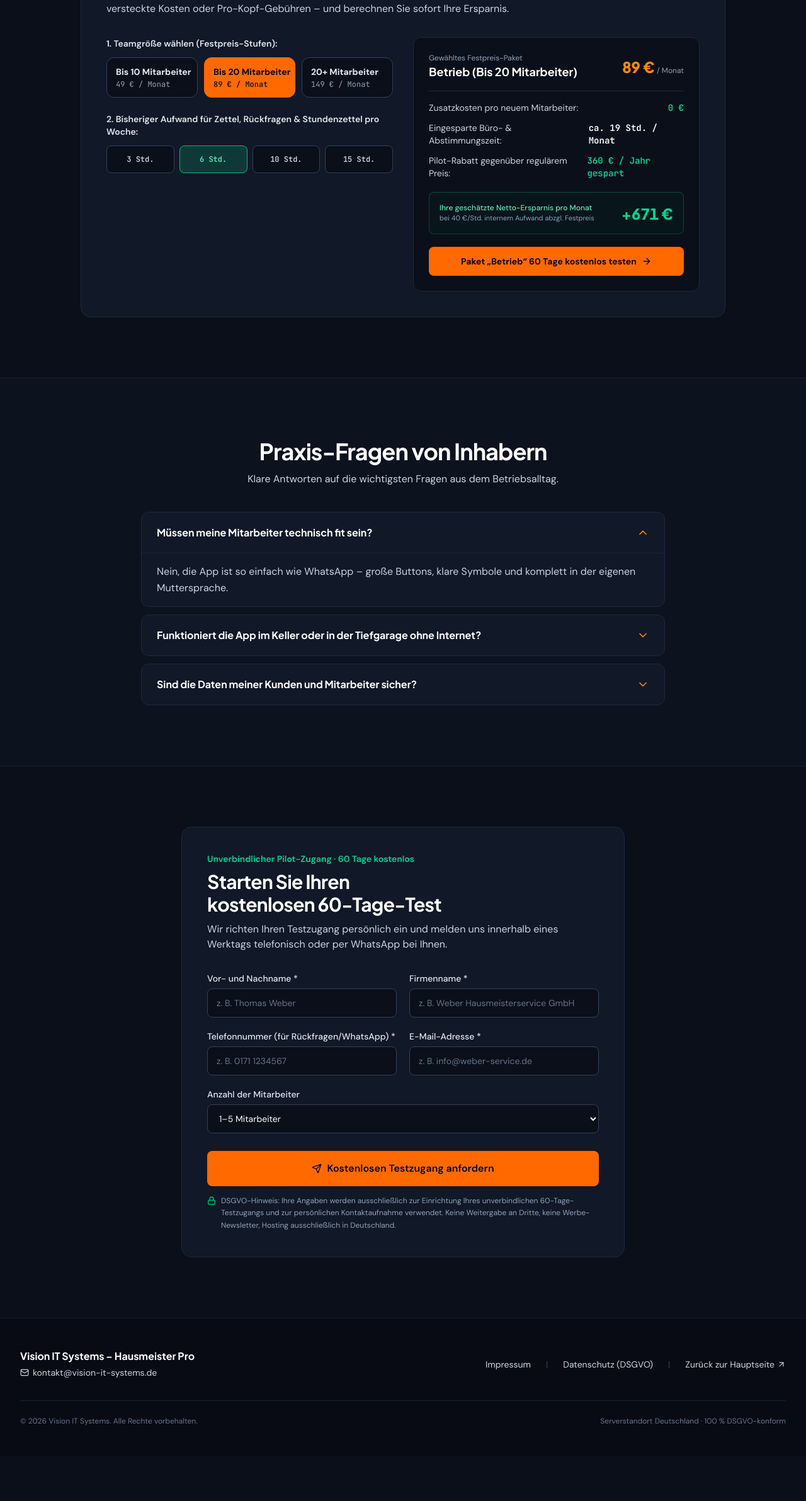
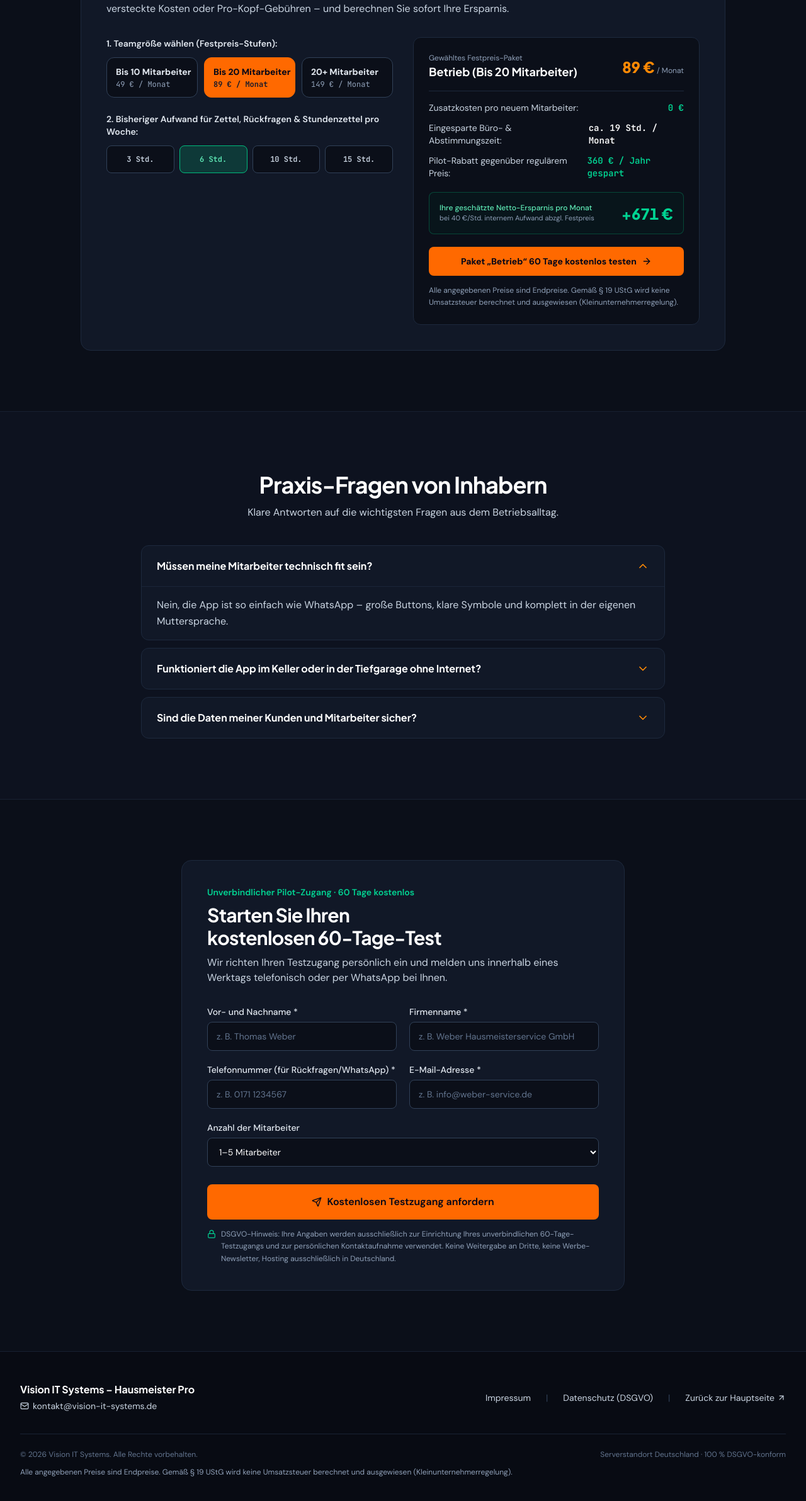
Before and after one commit to sandokanmcroar-spec/hausmeisterPro_web_stranica, a React (Vite) app: page / in a window 1280 px wide. Shown: the part 6650-9034 px from the top of the page at 63% size. Before the commit the page ends 8963 px from the top, so only its background shows below. Built offline with nearby package versions, Linux system fonts and the light colour scheme.

Commit message:
feat(legal): add VAT exemption notice for small businesses
Include the mandatory § 19 UStG (Kleinunternehmerregelung) information in the pricing section and footer to ensure legal compliance.

```diff
--- a/src/components/Footer.tsx
+++ b/src/components/Footer.tsx
@@ -59,9 +59,15 @@ export function Footer() {
           </nav>
         </div>
 
-        <div className="mt-8 border-t border-slate-800/80 pt-6 flex flex-col gap-2 sm:flex-row sm:items-center sm:justify-between text-xs text-slate-500">
-          <p>© {new Date().getFullYear()} Vision IT Systems. Alle Rechte vorbehalten.</p>
-          <p>Serverstandort Deutschland · 100 % DSGVO-konform</p>
+        <div className="mt-8 border-t border-slate-800/80 pt-6 flex flex-col gap-3 text-xs text-slate-500">
+          <div className="flex flex-col gap-2 sm:flex-row sm:items-center sm:justify-between">
+            <p>© {new Date().getFullYear()} Vision IT Systems. Alle Rechte vorbehalten.</p>
+            <p>Serverstandort Deutschland · 100 % DSGVO-konform</p>
+          </div>
+          <p className="text-slate-400">
+            Alle angegebenen Preise sind Endpreise. Gemäß § 19 UStG wird keine Umsatzsteuer berechnet
+            und ausgewiesen (Kleinunternehmerregelung).
+          </p>
         </div>
       </div>
 
--- a/src/components/HowItWorksAndPricing.tsx
+++ b/src/components/HowItWorksAndPricing.tsx
@@ -411,6 +411,11 @@ export function HowItWorksAndPricing({ onNavigate }: HowItWorksAndPricingProps)
                   <span>Paket „{activeTier.name}“ 60 Tage kostenlos testen</span>
                   <ArrowRight className="h-4 w-4 shrink-0" />
                 </button>
+
+                <p className="mt-3.5 text-xs leading-relaxed text-slate-400">
+                  Alle angegebenen Preise sind Endpreise. Gemäß § 19 UStG wird keine Umsatzsteuer
+                  berechnet und ausgewiesen (Kleinunternehmerregelung).
+                </p>
               </div>
             </div>
           </div>
```
